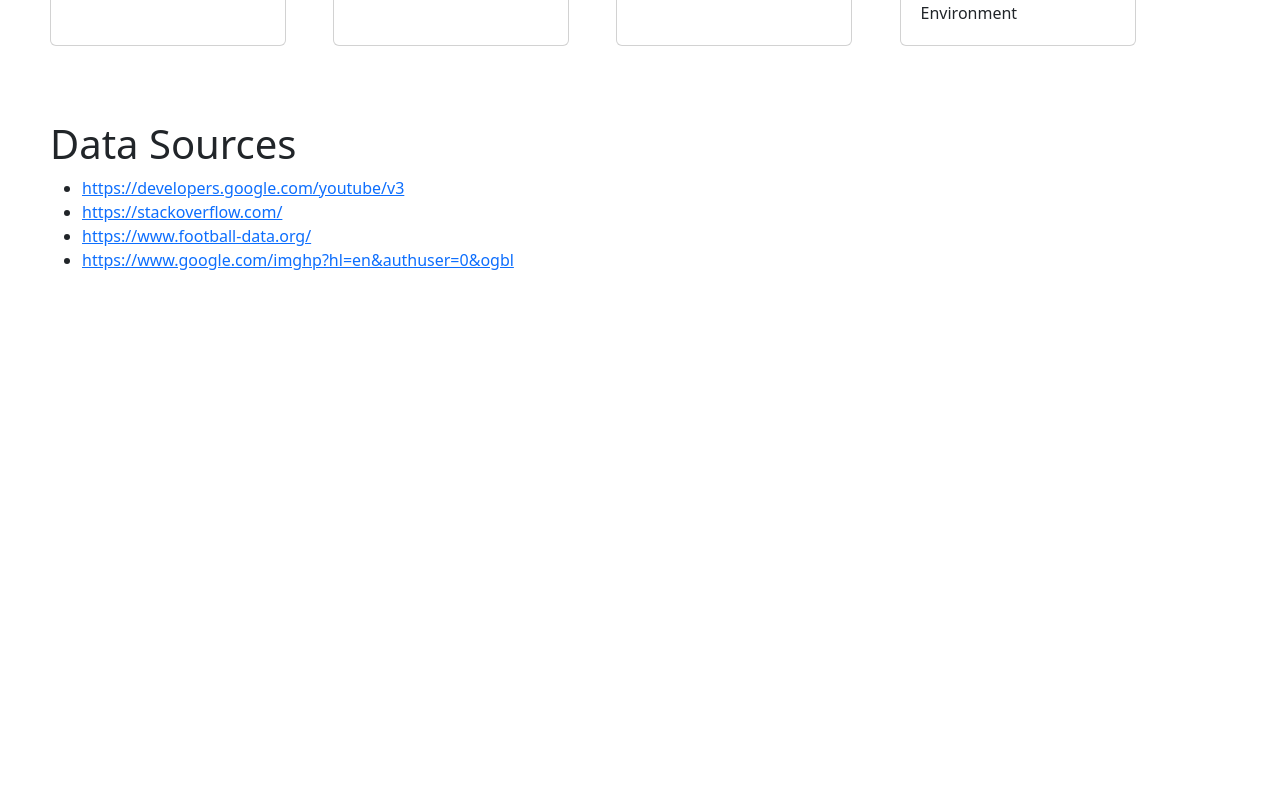
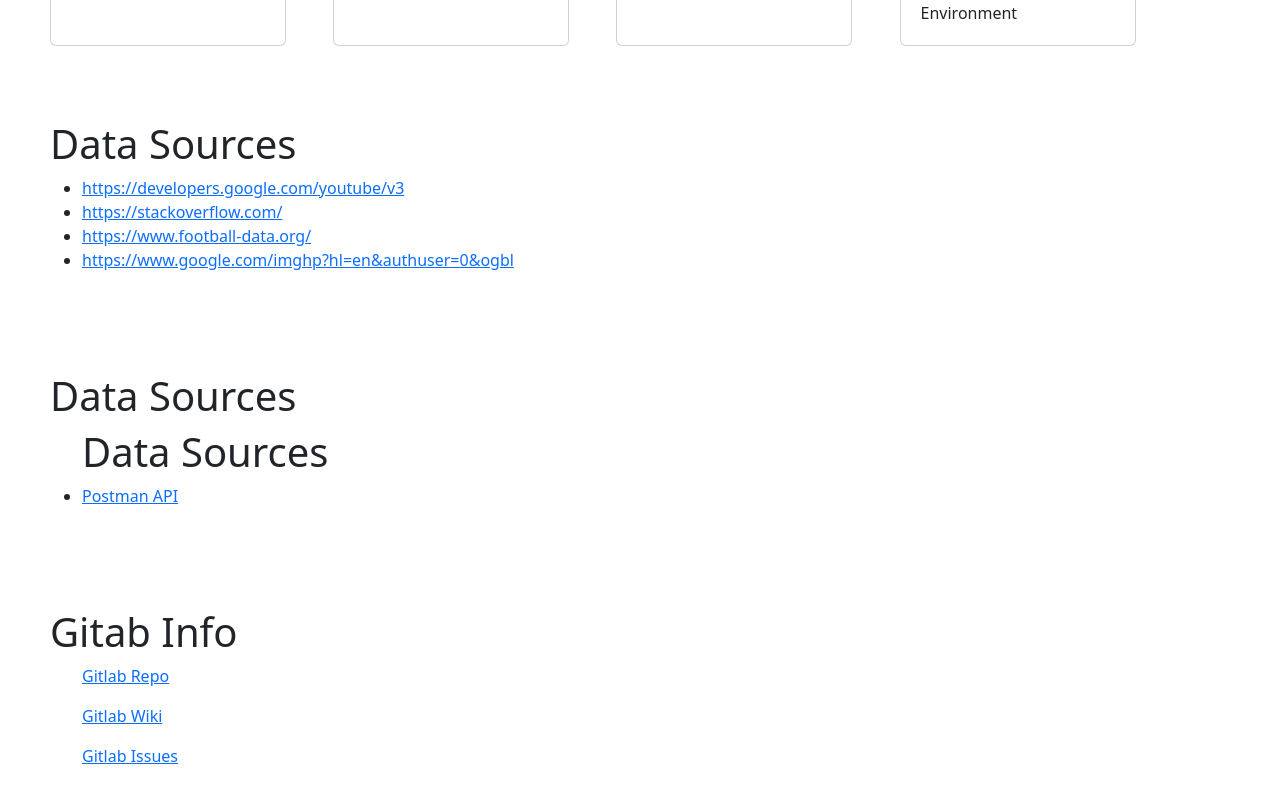
Before and after one commit to aaronjpark/hatttrick-website, a React (Create React App) app: page /about in a window 1280 px wide. Shown: the part 1849-2649 px from the top of the page. Before the commit the page ends 2187 px from the top, so only its background shows below. Built offline with nearby package versions, Linux system fonts and the light colour scheme; no server answers.

Commit message:
Final touches to about

```diff
--- a/src/pages/About.js
+++ b/src/pages/About.js
@@ -128,6 +128,31 @@ function About() {
                             </li>
                         ))}
                     </ul>
+                    <h1 className="sources-header">Data Sources</h1>
+                    <ul>
+                    <h1 className="Postman API">Data Sources</h1>
+                        <li>
+                            <a href="https://software-engineering-3016.postman.co/workspace/Software-Engineering-Workspace~3f64ce8f-8b3b-487e-a067-56d3a2e3d512/collection/36528627-9970bfc9-552b-4d2f-9543-d02690a67499?action=share&creator=36528627">
+                                Postman API
+                            </a>
+                        </li>
+                    </ul>
+                    <h1 className="sources-header">Gitab Info</h1>
+                    <ul>
+                        <a href="https://gitlab.com/diegocampos2/cs373-idb">
+                                    Gitlab Repo
+                         </a>
+                    </ul>
+                    <ul>
+                        <a href="https://gitlab.com/diegocampos2/cs373-idb/-/wikis/Home-Hattrick?redirected_from=home">
+                                    Gitlab Wiki
+                         </a>
+                    </ul>
+                    <ul>
+                        <a href="https://gitlab.com/diegocampos2/cs373-idb/-/issues">
+                                    Gitlab Issues
+                         </a>
+                    </ul>
                 </div>
             </div>
         </div>
```
